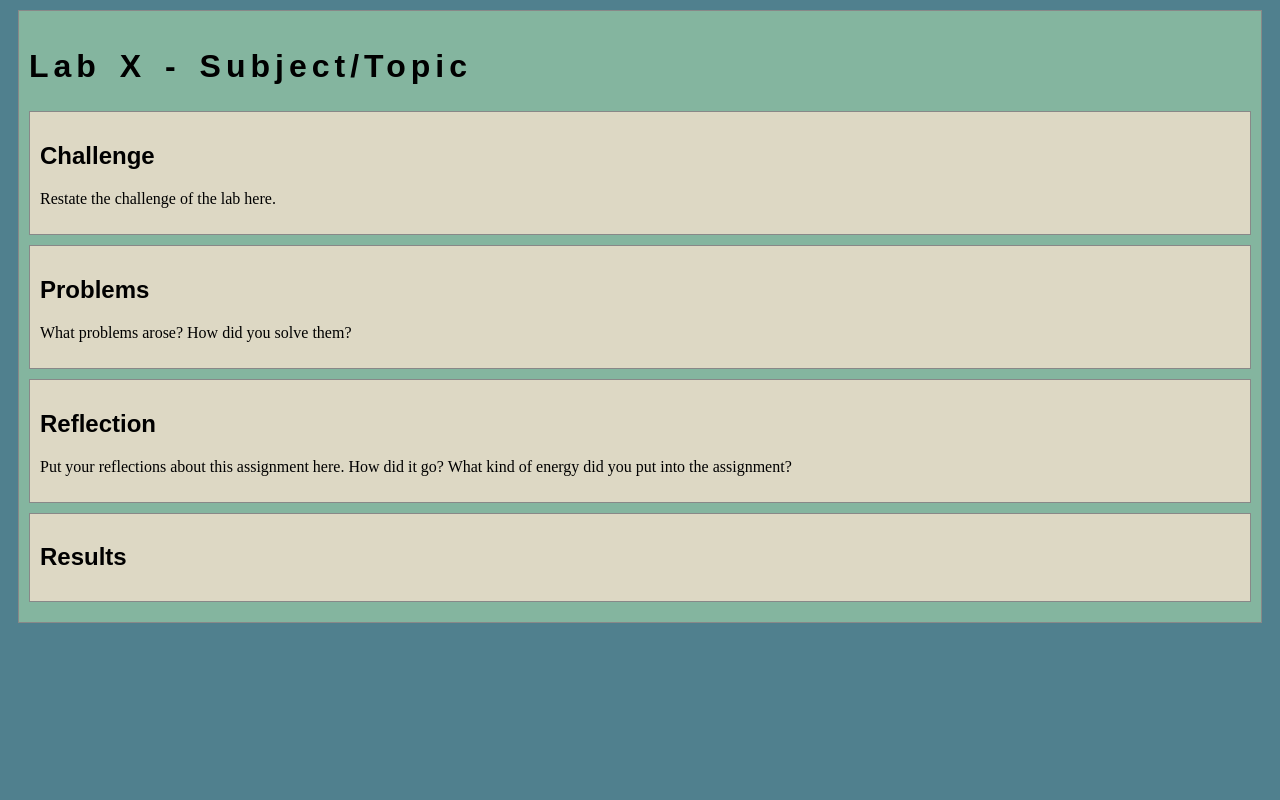
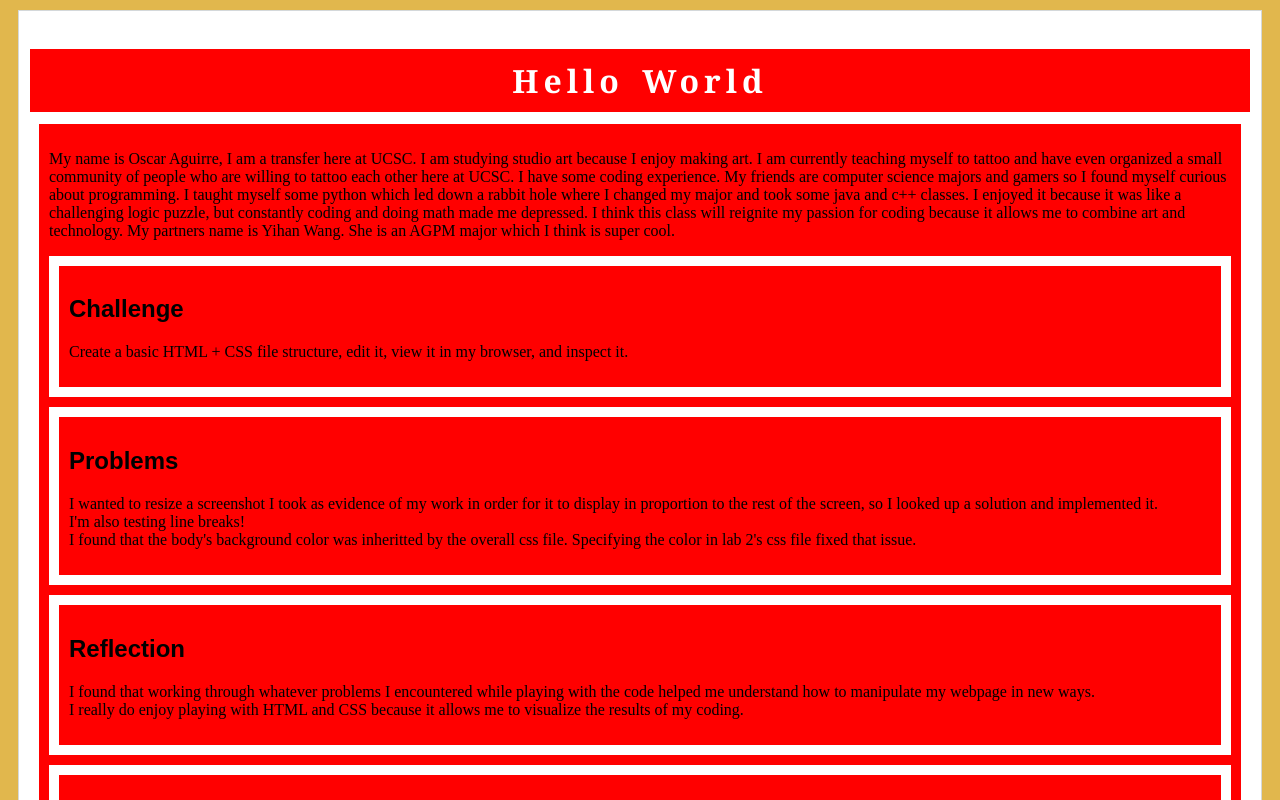
Before and after one commit to FirstAmendment/art101, a plain HTML site: page lab2/index.html in a window 1280 px wide. Shown: the top 800 px of the page. Drawn offline with nearby package versions, Linux system fonts and the light colour scheme.

Commit message:
Summary 10/19/23
I worked on Lab 1 - 3

```diff
--- a/css/site.css
+++ b/css/site.css
@@ -4,7 +4,7 @@
 
 /* we can select an html element tag, in this case "body" will apply to the whole document */
 body {
-  background-color: #50808E;
+  background-color: #84c7eb;
 }
 
 /* we can have rules apply to multiple elements at the same time with commas */
@@ -17,20 +17,25 @@ h1 {
   letter-spacing: 5px;
   word-spacing: 5px;
   font-size: 200%;
+  color: red;
 }
 
 /* the hashtag in a CSS selector selects an element by id, e.g., id="content" */
 #content {
   margin: 10px;
   padding: 10px;
-  border: solid 1px #888;
-  background-color: #84B59F;
+  border: solid 1px #d4d8da;
+  background-color: #ffffff;
 }
 
 /* the period in a CSS selector selects an element by class, e.g., class="minor-section" */
 .minor-section {
   padding: 10px;
   margin-bottom: 10px;
-  border: solid 1px #888;
-  background-color: #A3C9A8;
+  border: solid 1px #d4d8da;
+  background-color: #84c7eb;
 }
+
+.pic{
+  width: 367px;
+}
--- a/lab2/css/lab.css
+++ b/lab2/css/lab.css
@@ -4,6 +4,19 @@
 .minor-section {
     padding: 10px;
     margin-bottom: 10px;
-    border: solid 1px #888;
-    background-color: #DDD8C4;
+    border: solid 10px white;
+    background-color: red;
   }
+  body {
+    background-color: #e1b74d;
+  }
+  h1{
+    text-align: center;
+    padding: 10px;
+    margin-bottom: 1px;
+    border: solid 1px white;
+    background-color: red;
+    color: white;
+    font-family: Cambria, Cochin, Georgia, Times, 'Times New Roman', serif;
+    font-weight: bold;
+  }
--- a/lab2/index.html
+++ b/lab2/index.html
@@ -2,7 +2,7 @@
 <html>
 <head>
 	<!-- This title is used for tabs and bookmarks -->
-	<title>Lab X - Subject/Topic</title>
+	<title>Lab 2 - HTML & CSS</title>
 
 	<!-- Use UTF character set, a good idea with any webpage -->
   	<meta charset="UTF-8" />
@@ -23,24 +23,31 @@
 	<!-- Style this page by changing the CSS in ../css/site.css or css/lab.css -->
 	<main id="content">
 		<section>
-			<h1>Lab X - Subject/Topic</h1>
+			<h1>Hello World</h1>
+			<div class="minor-section">
+				<p>My name is Oscar Aguirre, I am a transfer here at UCSC. I am studying studio art because I enjoy making art. I am currently teaching myself to tattoo and have even organized a small community of people who are willing to tattoo each other here at UCSC. I have some coding experience. My friends are computer science majors and gamers so I found myself curious about programming. I taught myself some python which led down a rabbit hole where I changed my major and took some java and c++ classes. I enjoyed it because it was like a challenging logic puzzle, but constantly coding and doing math made me depressed. I think this class will reignite my passion for coding because it allows me to combine art and technology. My partners name is Yihan Wang. She is an AGPM major which I think is super cool.  </p>
 			<div class="minor-section">
 					<h2>Challenge</h2>
-					<p>Restate the challenge of the lab here.</p>
+					<p>Create a basic HTML + CSS file structure, edit it, view it in my browser, and inspect it.</p>
 			</div>
 
 			<div class="minor-section">
 					<h2>Problems</h2>
-					<p>What problems arose? How did you solve them? </p>
+					<p>I wanted to resize a screenshot I took as evidence of my work in order for it to display in proportion to the rest of the screen, so I looked up a solution and implemented it.<br> I'm also testing line breaks!<br> I found that the body's background color was inheritted by the overall css file. Specifying the color in lab 2's css file fixed that issue.  </p>
 			</div>
 
 			<div class="minor-section">
 					<h2>Reflection</h2>
-					<p>Put your reflections about this assignment here. How did it go? What kind of energy did you put into the assignment? </p>
+					<p>I found that working through whatever problems I encountered while playing with the code helped me understand how to manipulate my webpage in new ways.<br> I really do enjoy playing with HTML and CSS because it allows me to visualize the results of my coding.
+						 </p>
 			</div>
 
 			<div class="minor-section">
 					<h2>Results</h2>
+					<img class = "screenshot" src = ./img/codingevidence.jpg
+					width="500">
+					<img class="screenshot" src="./img/cssevidence.jpg"
+					width="500">
 					<div id="output"></div>
 			</div>
 		</section>
--- a/lab3/css/lab.css
+++ b/lab3/css/lab.css
@@ -7,3 +7,7 @@
     border: solid 1px #888;
     background-color: #DDD8C4;
   }
+  h1{
+    color: black;
+  }
+  .image{width: 500px;}
```
Also changed, not shown: index.html (+15 -4 lines), lab3/index.html (+23 -3 lines), img/anarchy.jpg (added), img/benny.jpg (added), img/dolores.jpg (added), img/download.jpg (added), lab2/img/codingevidence.jpg (added), lab2/img/cssevidence.jpg (added), lab3/img/browser.jpg (added), lab3/img/coding.jpg (added), lab3/img/filestructure.jpg (added), 1 other file.
